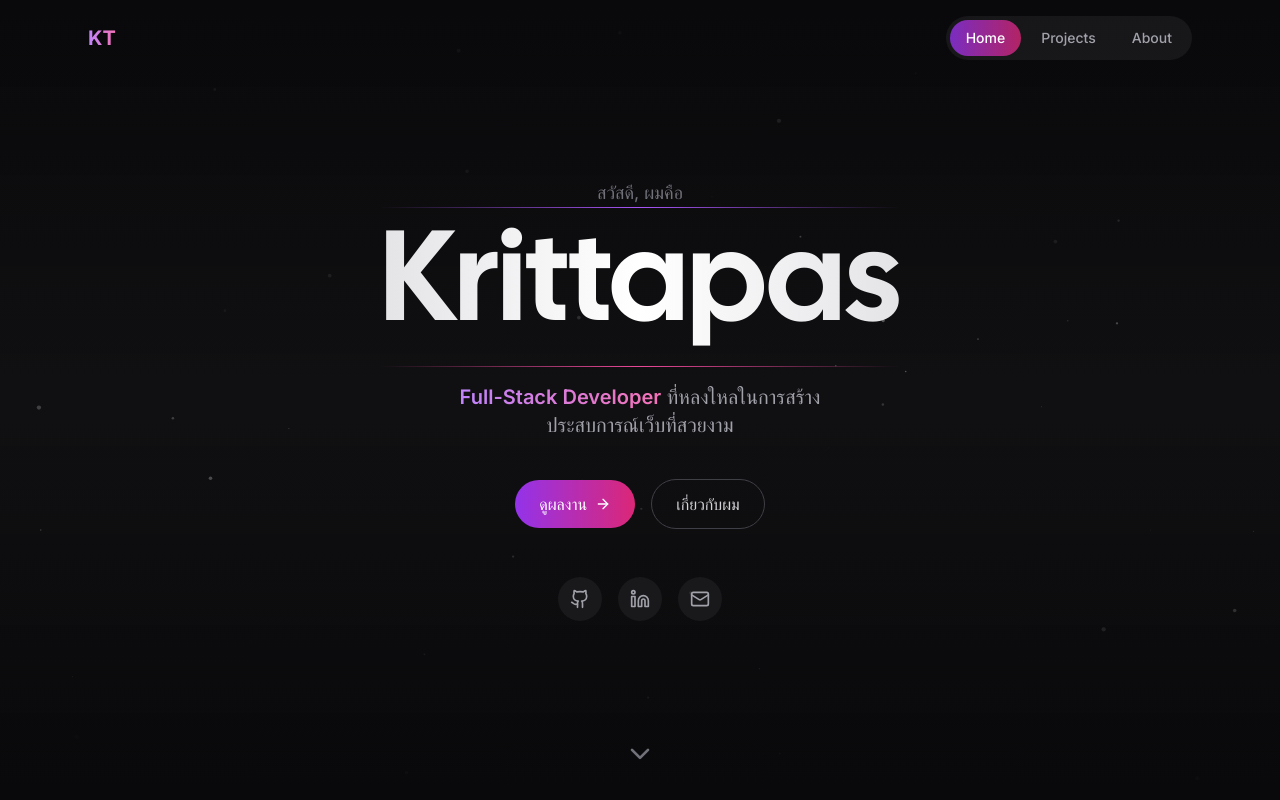
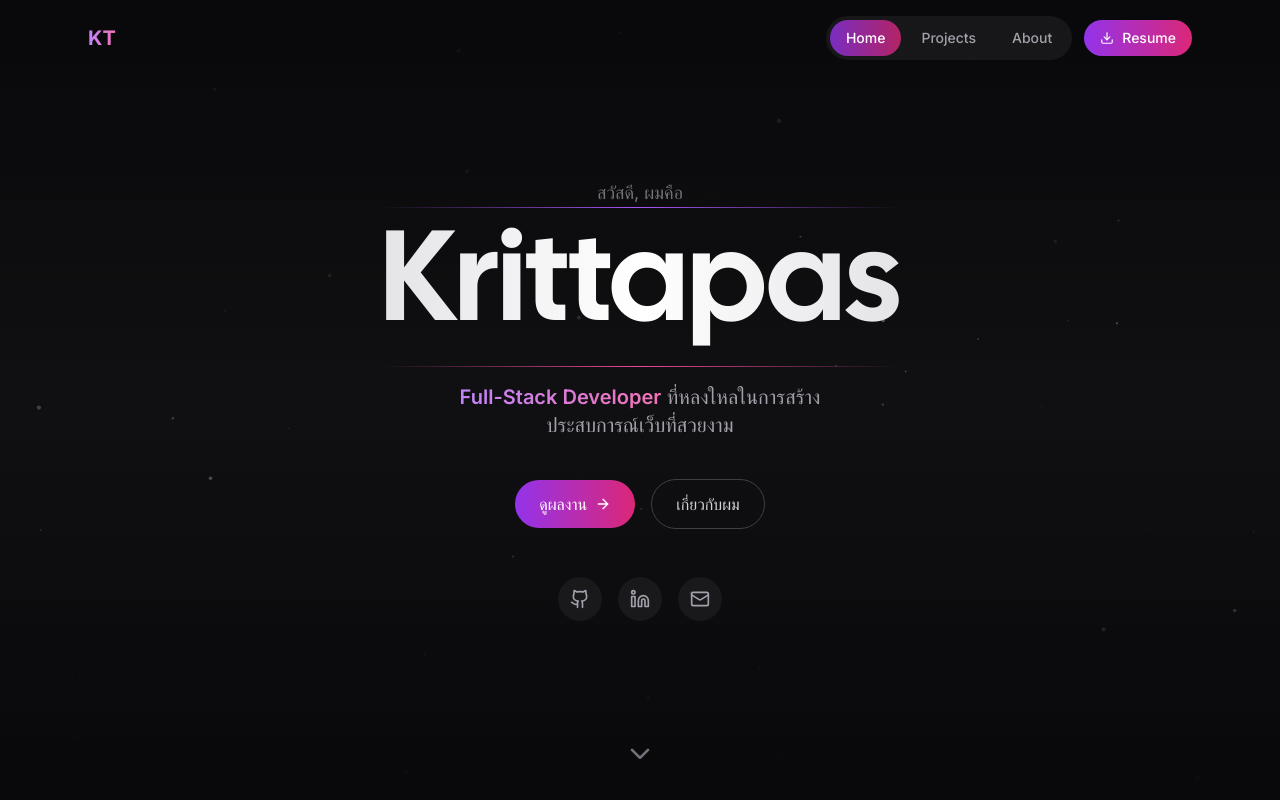
Before and after one commit to MrAlex1199/my-web-portfolio, a Next.js app: page / in a window 1280 px wide. Shown: the top 800 px of the page. Built offline with nearby package versions, Linux system fonts and the light colour scheme; what tailwindcss-debug-screens would draw is missing.

Commit message:
feat: implement new portfolio homepage and add resume file while updating configuration settings

```diff
--- a/app/page.tsx
+++ b/app/page.tsx
@@ -18,6 +18,7 @@ import {
 	Cloud,
 	Cpu,
 	Palette,
+	Download,
 } from "lucide-react";
 
 // Data
@@ -297,6 +298,7 @@ export default function Home() {
 					>
 						KT
 					</motion.span>
+					<div className="flex items-center gap-3">
 						<div className="flex items-center gap-1 p-1 rounded-full bg-zinc-800/50">
 							{navItems.map((navItem) => (
 								<button
@@ -318,6 +320,17 @@ export default function Home() {
 									<span className="relative z-10">{navItem.label}</span>
 								</button>
 							))}
+						</div>
+						<motion.a
+							href="/resume/Krittapas_Resume.pdf"
+							download="Krittapas_Resume.pdf"
+							whileHover={{ scale: 1.05 }}
+							whileTap={{ scale: 0.95 }}
+							className="flex items-center gap-2 px-4 py-2 rounded-full bg-gradient-to-r from-purple-600 to-pink-600 text-white text-sm font-medium hover:shadow-lg hover:shadow-purple-500/25 transition-all duration-300 group"
+						>
+							<Download className="w-3.5 h-3.5 group-hover:animate-bounce" />
+							<span className="hidden sm:inline">Resume</span>
+						</motion.a>
 					</div>
 				</div>
 			</motion.nav>
@@ -373,6 +386,7 @@ export default function Home() {
 							เกี่ยวกับผม
 						</motion.button>
 					</div>
+
 
 					<div className="flex justify-center gap-4 mt-12">
 						{socials.map((social, index) => (
@@ -583,6 +597,18 @@ export default function Home() {
 								</motion.a>
 							))}
 						</div>
+
+						{/* Download Resume Button */}
+						<motion.a
+							href="/resume/Krittapas_Resume.pdf"
+							download="Krittapas_Resume.pdf"
+							whileHover={{ scale: 1.05, y: -2 }}
+							whileTap={{ scale: 0.95 }}
+							className="inline-flex items-center gap-2 mt-6 px-6 py-3 rounded-full bg-gradient-to-r from-purple-600 to-pink-600 text-white font-medium hover:shadow-lg hover:shadow-purple-500/25 transition-all duration-300 group"
+						>
+							<Download className="w-4 h-4 group-hover:animate-bounce" />
+							Download Resume
+						</motion.a>
 					</div>
 
 					{/* Skills */}
--- a/next.config.mjs
+++ b/next.config.mjs
@@ -7,8 +7,6 @@ const nextConfig = {
   },
   // Enable React strict mode for better performance warnings
   reactStrictMode: true,
-  // Optimize production builds
-  swcMinify: true,
   // Reduce bundle size
   compiler: {
     removeConsole: process.env.NODE_ENV === 'production',
```
Also changed, not shown: 2 other files (tests, documents, lock files or other folders). Lines whose indentation alone changed are shown as unchanged.
